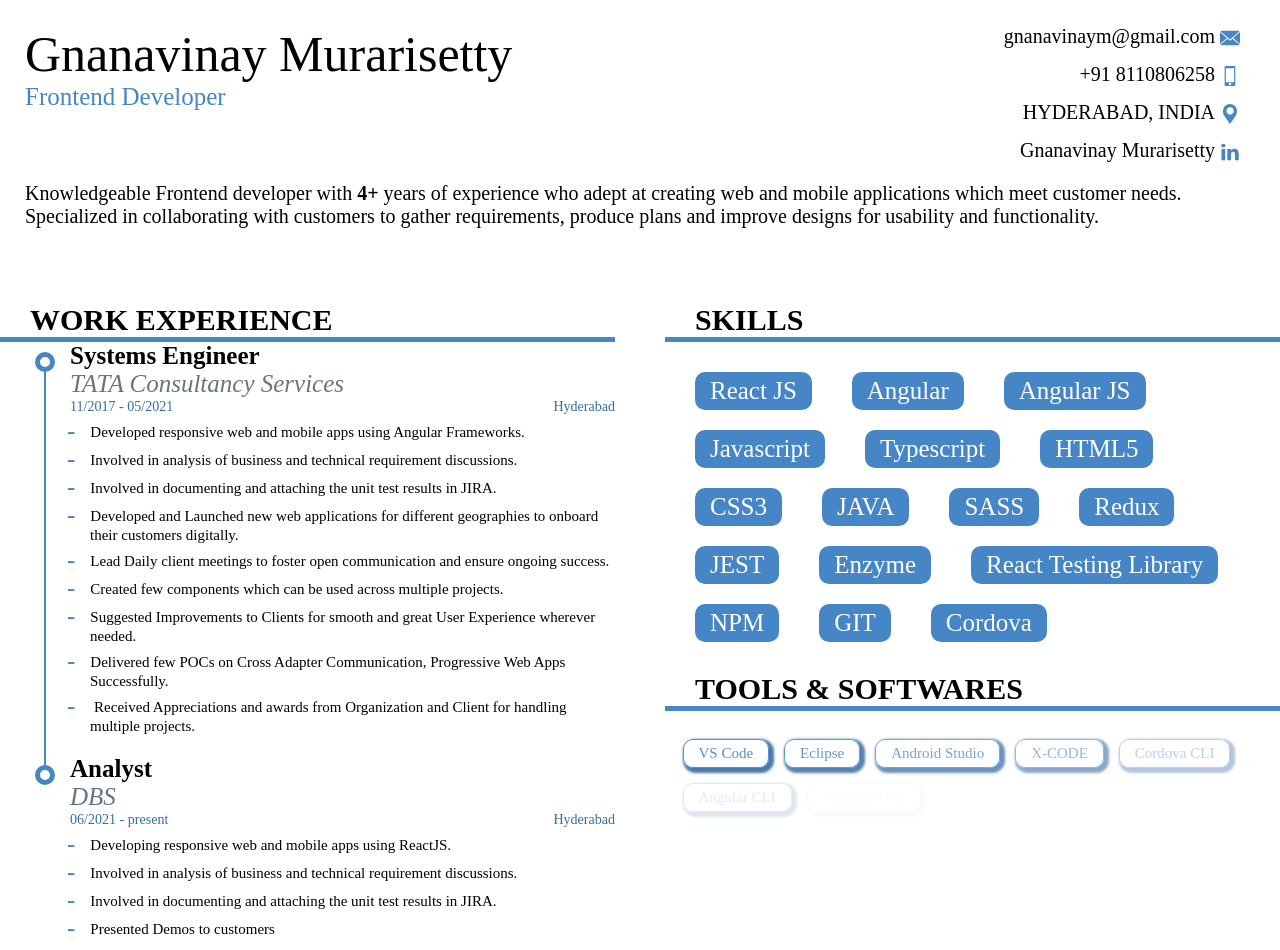
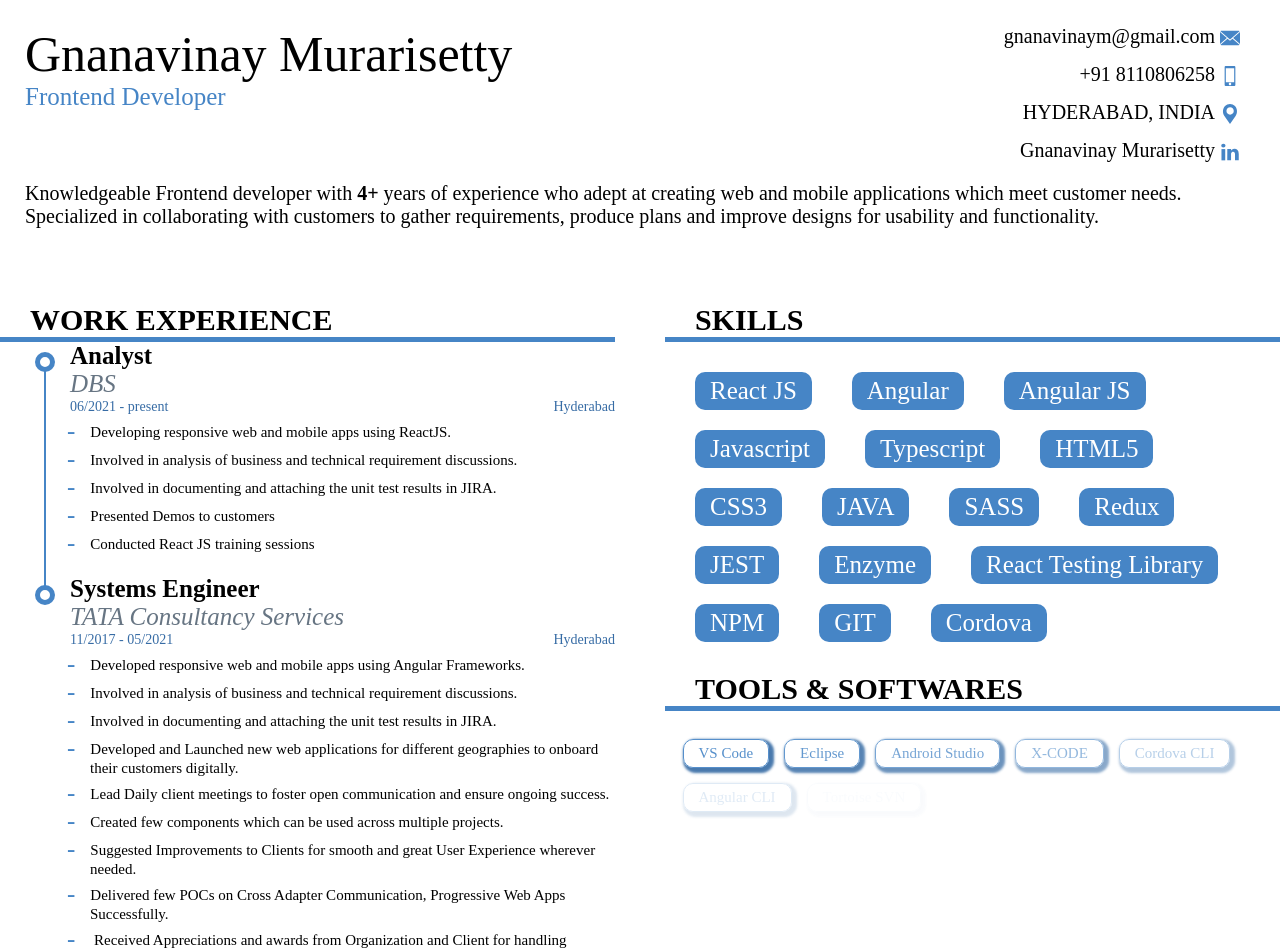
Before and after one commit to vinnu214/my-resume, a React (Create React App) app: page / in a window 1280 px wide. Shown: the top 950 px of the page. Built offline with nearby package versions, Linux system fonts and the light colour scheme.

Commit message:
Added new Achievement

```diff
--- a/src/resumeData.js
+++ b/src/resumeData.js
@@ -3,6 +3,7 @@ import FPA from "Images/Certificates/Fresco_Play_Miles_Award.pdf";
 import SLGAH from "Images/Certificates/Star_Of_the_Learners_Group_Award_Hackathon.pdf";
 import SLGAI from "Images/Certificates/Star_Of_the_Learners_Group_Award_ILP.pdf";
 import Cert_RJC from "Images/Certificates/ReactJS__Certificate.pdf";
+import RockStar from "Images/Certificates/Peer Recognition-Gnanavinay MURARISETTY-Rockstar Rookie.pdf";
 
 export const name = "Gnanavinay Murarisetty";
 export const currDesignation = "Frontend Developer";
@@ -14,6 +15,20 @@ export const linkedIn = {
   url: "https://bit.ly/38OCe3H",
 };
 export const WorkExperiences = [
+  {
+    designation: "Analyst",
+    company: "DBS",
+    startDate: "06/2021",
+    endDate: "",
+    location: "Hyderabad",
+    rolesandResp: [
+      "Developing responsive web and mobile apps using ReactJS.",
+      "Involved in analysis of business and technical requirement discussions.",
+      "Involved in documenting and attaching the unit test results in JIRA.",
+      "Presented Demos to customers",
+      "Conducted React JS training sessions",
+    ],
+  },
   {
     designation: "Systems Engineer",
     company: "TATA Consultancy Services",
@@ -30,20 +45,6 @@ export const WorkExperiences = [
       "Suggested Improvements to Clients for smooth and great User Experience wherever needed.",
       "Delivered few POCs on Cross Adapter Communication, Progressive Web Apps Successfully.",
       " Received Appreciations and awards from Organization and Client for handling multiple projects.",
-    ],
-  },
-  {
-    designation: "Analyst",
-    company: "DBS",
-    startDate: "06/2021",
-    endDate: "",
-    location: "Hyderabad",
-    rolesandResp: [
-      "Developing responsive web and mobile apps using ReactJS.",
-      "Involved in analysis of business and technical requirement discussions.",
-      "Involved in documenting and attaching the unit test results in JIRA.",
-      "Presented Demos to customers",
-      "Conducted React JS training sessions",
     ],
   },
 ];
@@ -67,6 +68,14 @@ export const Skills = [
 ];
 
 export const AchievementsList = [
+  {
+    name: "Peer Recognition Award",
+    yearOfRelease: "2021",
+    certSummary:
+      "Received this award for my outstanding performance and contribution to the company.",
+    path: RockStar,
+  },
+
   {
     name: "TCS Digital Cadre",
     yearOfRelease: "2020",
```
Also changed, not shown: 1 other file (tests, documents, lock files or other folders).
